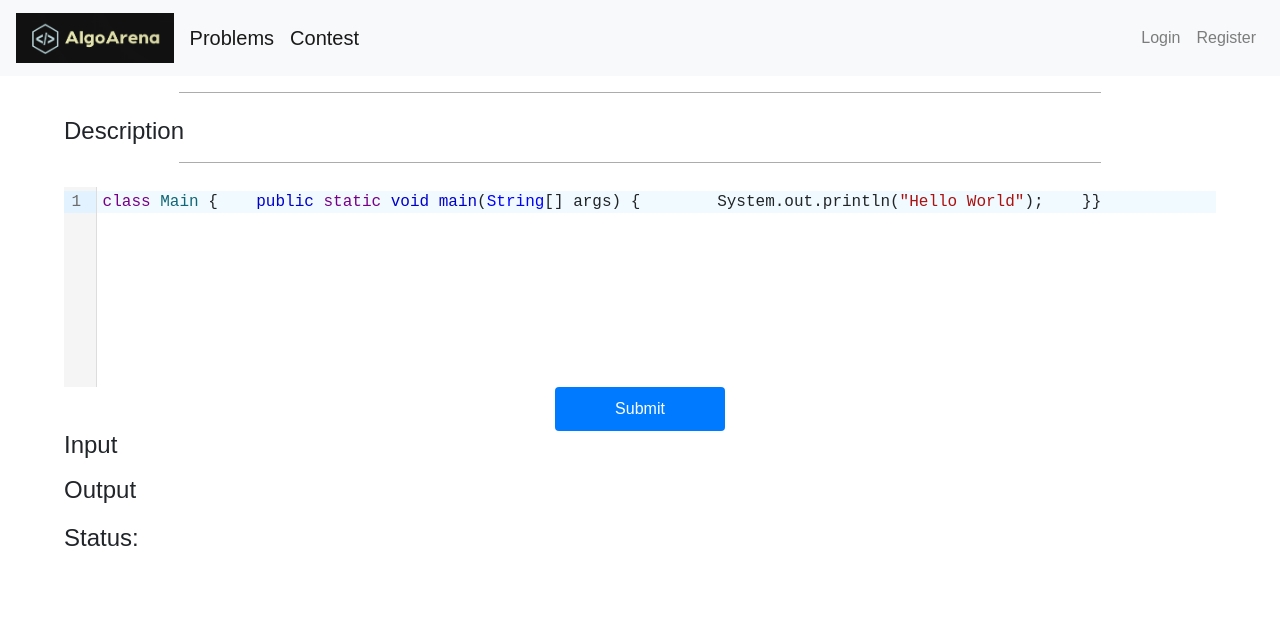
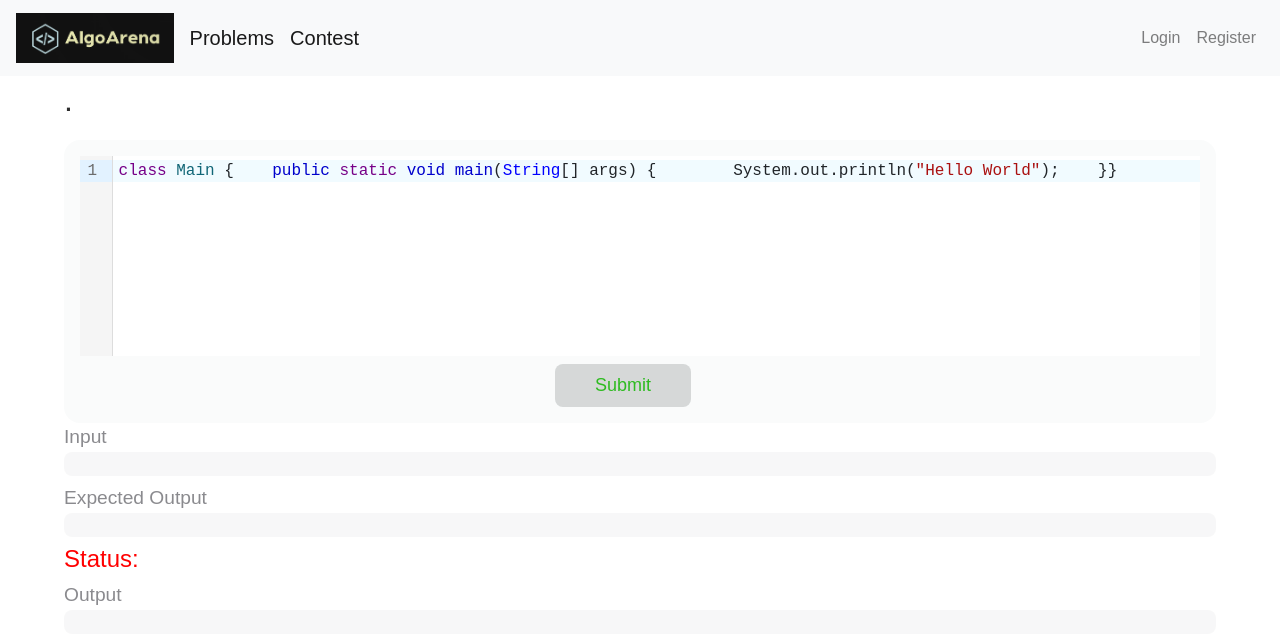
Before and after one commit to Yash-11/ContestPlatform, a React (Create React App) app in the folder reactfrontend/: page /problem/1 in a window 1280 px wide. Shown: the top 644 px of the page. Built offline with nearby package versions, Linux system fonts and the light colour scheme; no server answers.

Commit message:
change problem ui.

```diff
--- a/reactfrontend/src/components/problems/ContestProblem.js
+++ b/reactfrontend/src/components/problems/ContestProblem.js
@@ -18,7 +18,7 @@ function ContestProblem() {
   const [output, setOutput] = useState(''); // State to track output
 
   useEffect(() => {
-    axios.get(`${process.env.REACT_APP_API_BASE_URL}/api/problems/${problemId}`,{
+    axios.get(`${process.env.REACT_APP_API_BASE_URL}/api/problems/${problemId}`, {
       headers: {
         "Authorization": 'Bearer ' + localStorage.getItem('token')
       }
@@ -40,7 +40,7 @@ function ContestProblem() {
         code: value,
         language: 'java',
         contestId: contestId
-      },{
+      }, {
         headers: {
           "Authorization": 'Bearer ' + localStorage.getItem('token')
         }
@@ -86,38 +86,55 @@ function ContestProblem() {
       <Navbar handleLogout={handleLogout} />
 
       <div className="page-continer">
-        <h1>{problem.title}</h1>
-        <hr className="custom-hr mt-3 mb-4"></hr>
-        <h4>Description</h4>
+        <div className='title mb-3'>{problem.id}. {problem.title}</div>
+        {/* <div className='desc'>Description</div> */}
+
         <p>{problem.description}</p>
-        <hr className="custom-hr mt-3 mb-4"></hr>
+        {/* <hr className="custom-hr mt-3 mb-4"></hr> */}
+
+        <div className='editor'>
 
           <CodeMirror value={value} height="200px" extensions={[javascript({ jsx: true })]} onChange={onChange} />
-        {/* <button onClick={handleSubmit} style={{ marginTop: '10px' }}>
-          Submit
-        </button> */}
-        <div className="container" style={{width:200}} >
-        {/* <div class="container" style="width: 300px;"> */}
-          <button type="button" className="btn btn-primary" onClick={handleSubmit}>Submit</button>
+          <div className="container mt-2" style={{ width: 200 }} >
+            <button type="button" className="  submit-btn" onClick={handleSubmit}>Submit</button>
+          </div>
         </div>
 
-        <h4>Input</h4>
+        <div>
 
-        <p>{problem.inputFormat}</p>
-        <h4>Output</h4>
-        <p>{problem.outputFormat}</p>
-        <p>{problem.constraints}</p>
+          <div className='input-heading'>Input</div>
+          <div className="input-box">
+            <div className='mx-3'>
+              {problem.inputFormat}
+            </div>
+          </div>
+        </div>
+
+        <div className='mt-2'>
+          <div className='input-heading'>Expected Output</div>
+          <div className="input-box">
+            <div className='mx-3'>
+              {problem.outputFormat}
+            </div>
+          </div>
+        </div>
 
         {/* Show Run Status */}
-        <div style={{ marginTop: '20px' }}>
-          <h4>Status: {runStatus}</h4>
+        <div className='mt-2'>
+          <h4 style={{ color: runStatus === 'SUCCESS' ? 'green' : runStatus === 'FAILED' ? 'red' : 'red' }}>
+            Status: {runStatus}
+          </h4>
         </div>
 
         {/* Show Output */}
         {output && (
-          <div style={{ marginTop: '20px' }}>
-            <h3>Output:</h3>
-            <pre>{output}</pre>
+          <div className='mt-2'>
+            <div className='input-heading'>Output</div>
+            <div className="input-box">
+              <div className='mx-3'>
+                {output}
+              </div>
+            </div>
           </div>
         )}
 
--- a/reactfrontend/src/components/problems/ProblemPage.css
+++ b/reactfrontend/src/components/problems/ProblemPage.css
@@ -11,3 +11,48 @@
     padding-left: 5%;
     padding-right: 5%;
 }
+
+.input-box {
+  background-color: #000a2008;
+  border-radius: .5rem;
+  padding-bottom: .75rem;
+  padding-top: .75rem;
+}
+
+.input-heading {
+  color: #3c3c4399;
+  font-size: larger;
+}
+
+.title {
+  color: rgba(0, 0, 0, 0.826);
+  font-size: xx-large;
+}
+
+.desc {
+  font-size: x-large;
+}
+
+.submit-btn{
+  width: 80%;
+  padding: 0.5rem;
+  border-radius: .5rem;
+  color: #2fbb21;
+  background-color: #6d767642;
+  font-size: large;
+  border: none;
+  cursor: pointer;
+  transition: background-color .15s;
+}
+
+.submit-btn:hover {
+  background-color:#8d9098;
+  color: #55ea48;
+  transition: 0.4s;
+}
+
+.editor{
+  background-color: #71737608;
+  padding: 1rem;
+  border-radius: 1rem;
+}
--- a/reactfrontend/src/components/problems/ProblemPage.js
+++ b/reactfrontend/src/components/problems/ProblemPage.js
@@ -90,40 +90,58 @@ function ProblemPage() {
       <Navbar handleLogout={handleLogout} />
 
       <div className="page-continer">
-        <h1>{problem.title}</h1>
-        <hr className="custom-hr mt-3 mb-4"></hr>
-        <h4>Description</h4>
+        <div className='title mb-3'>{problem.id}. {problem.title}</div>
+        {/* <div className='desc'>Description</div> */}
+
         <p>{problem.description}</p>
-        <hr className="custom-hr mt-3 mb-4"></hr>
+        {/* <hr className="custom-hr mt-3 mb-4"></hr> */}
 
-        <CodeMirror value={value} height="200px" extensions={[javascript({ jsx: true })]} onChange={onChange} />
-        {/* <button onClick={handleSubmit} style={{ marginTop: '10px' }}>
-          Submit
-        </button> */}
-        <div className="container" style={{ width: 200 }} >
-          {/* <div class="container" style="width: 300px;"> */}
-          <button type="button" className="btn btn-primary" onClick={handleSubmit}>Submit</button>
+        <div className='editor'>
+
+          <CodeMirror value={value} height="200px" extensions={[javascript({ jsx: true })]} onChange={onChange} />
+          <div className="container mt-2" style={{ width: 200 }} >
+            <button type="button" className="  submit-btn" onClick={handleSubmit}>Submit</button>
+          </div>
         </div>
 
-        <h4>Input</h4>
+        <div>
 
-        <p>{problem.inputFormat}</p>
-        <h4>Output</h4>
-        <p>{problem.outputFormat}</p>
-        <p>{problem.constraints}</p>
+          <div className='input-heading'>Input</div>
+          <div className="input-box">
+            <div className='mx-3'>
+              {problem.inputFormat}
+            </div>
+          </div>
+        </div>
+
+        <div className='mt-2'>
+          <div className='input-heading'>Expected Output</div>
+          <div className="input-box">
+            <div className='mx-3'>
+              {problem.outputFormat}
+            </div>
+          </div>
+        </div>
 
         {/* Show Run Status */}
-        <div style={{ marginTop: '20px' }}>
-          <h4>Status: {runStatus}</h4>
+        <div className='mt-2'>
+          <h4 style={{ color: runStatus === 'SUCCESS' ? 'green' : runStatus === 'FAILED' ? 'red' : 'red' }}>
+            Status: {runStatus}
+          </h4>
         </div>
 
         {/* Show Output */}
-        {output && (
-          <div style={{ marginTop: '20px' }}>
-            <h3>Output:</h3>
-            <pre>{output}</pre>
+        <div className='mt-2 mb-3'>
+            <div className='input-heading'>Output</div>
+            <div className="input-box">
+              <div className='mx-3'>
+                {output}
+              </div>
+            </div>
           </div>
-        )}
+        {/* {output && (
+
+        )} */}
 
       </div>
 
```
Lines whose indentation alone changed are shown as unchanged.
